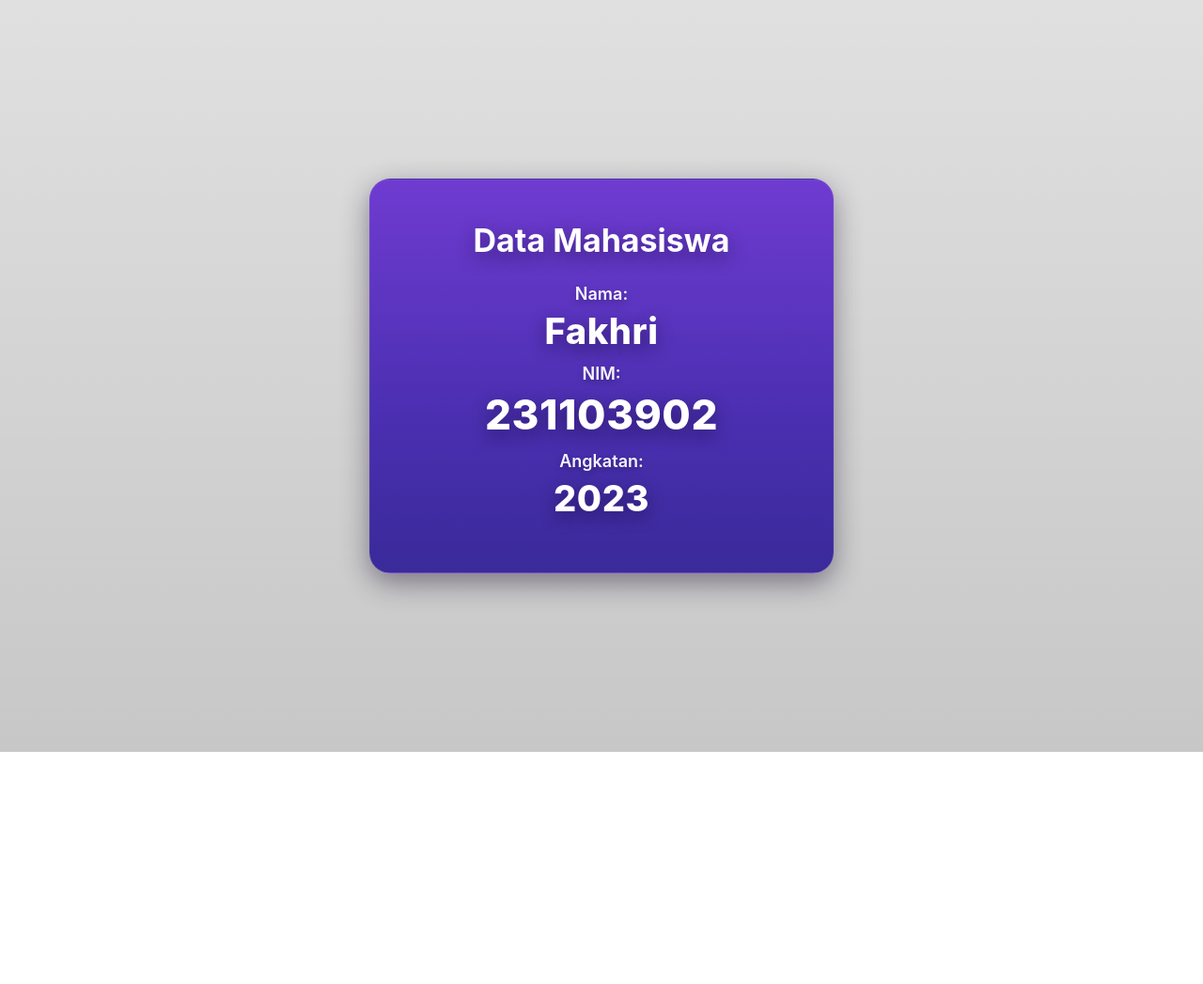
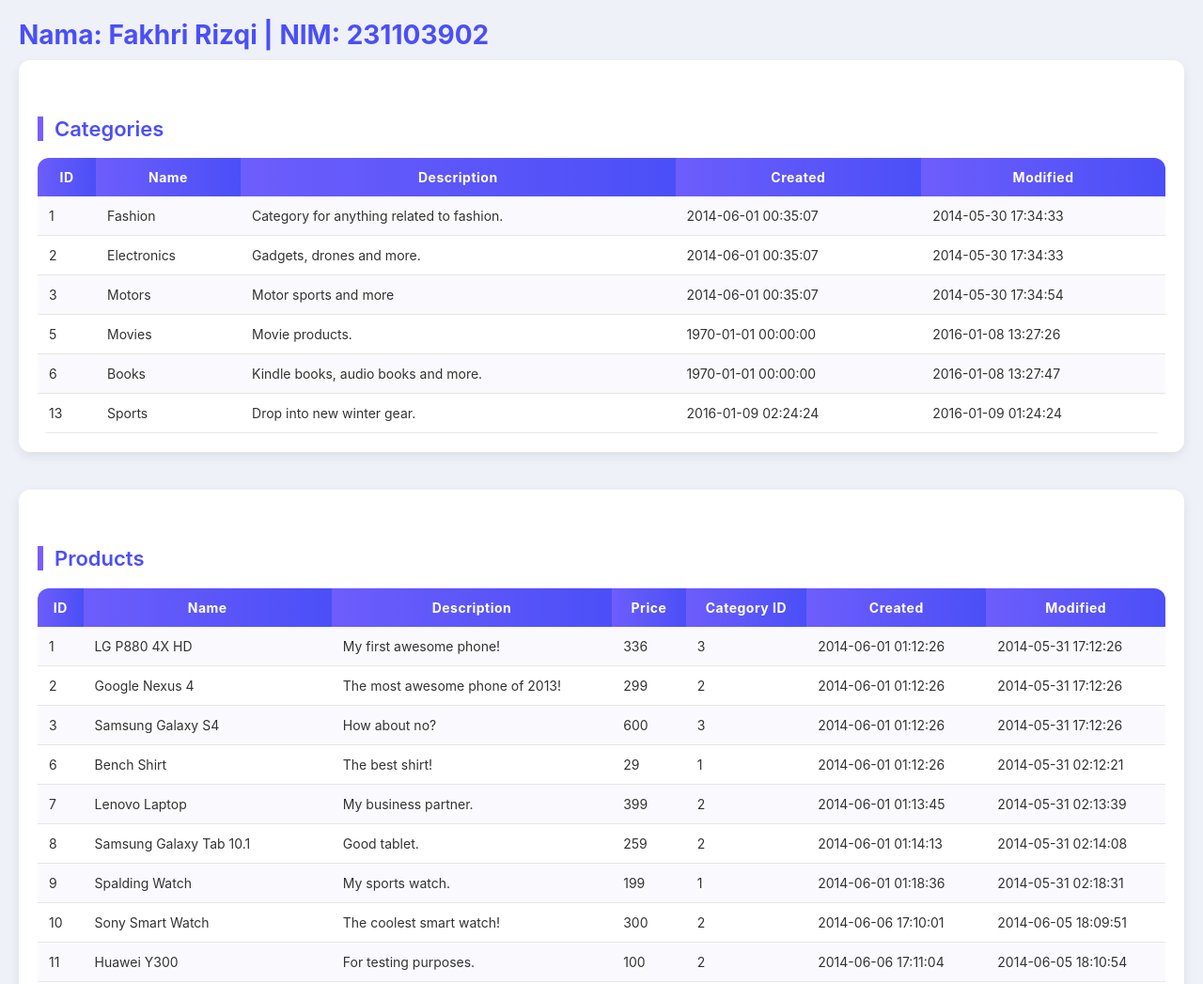
Before and after one commit to wakwangi8/fakhritugas, a plain HTML site: page index.html in a window 1280 px wide. Shown: the top 1047 px of the page at 94% size. Before the commit the page ends 800 px from the top, so only its background shows below. Drawn offline with Linux system fonts and the light colour scheme.

Commit message:
Add files via upload

```diff
--- a/index.html
+++ b/index.html
@@ -1,114 +1,120 @@
 <!DOCTYPE html>
-<html lang="id">
+<html>
 <head>
-  <meta charset="utf-8" />
-  <meta name="viewport" content="width=device-width,initial-scale=1" />
-  <title>Data Mahasiswa — Fakhri</title>
+<meta charset="UTF-8">
+<title>Fakhri Rizqi - NIM 231103902</title>
+
 <style>
-    html,body{
-      height:100%;
-      margin:0;
+/* ======== Modern Dashboard Style ======== */
+body {
+    font-family: "Inter", Arial, sans-serif;
+    background: #eef1f7;
+    margin: 20px;
+    color: #333;
 }
 
-    body {
-      background-image: url('assets/background.png');
-      background-size: cover;
-      background-position: center;
-      background-repeat: no-repeat;
-
-      font-family: "Inter", "Segoe UI", Roboto, Arial, sans-serif;
-      display:flex;
-      align-items:center;
-      justify-content:center;
+h1 {
+    font-size: 28px;
+    color: #4b4ff7;
+    font-weight: 700;
+    margin-bottom: 10px;
 }
 
-    .overlay {
-      position: absolute;
-      inset: 0;
-      background: linear-gradient(to bottom, rgba(0,0,0,0.12), rgba(0,0,0,0.22));
-      pointer-events: none;
+h2 {
+    margin-top: 40px;
+    color: #4b4ff7;
+    font-size: 22px;
+    border-left: 6px solid #7b5cff;
+    padding-left: 12px;
+    font-weight: 600;
 }
 
-    .card {
-      position: relative;
-      z-index: 2;
-      width: 420px;
-      max-width: 92%;
-      padding: 44px 36px;
-      border-radius: 22px;
-
-      background: linear-gradient(180deg, #6f3bd1 0%, #4b2fb1 60%, #3a2a9a 100%);
-      color: #ffffff;
-      box-shadow:
-        0 10px 30px rgba(20,12,40,0.45),
-        inset 0 1px 0 rgba(255,255,255,0.03);
-
-      border: 1px solid rgba(255,255,255,0.06);
-      text-align:center;
+/* Container card */
+.table-card {
+    background: white;
+    border-radius: 12px;
+    padding: 20px;
+    box-shadow: 0 4px 12px rgba(0,0,0,0.08);
+    margin-bottom: 40px;
 }
 
-    .card h1 {
-      margin: 0 0 26px 0;
-      font-size: 34px;
-      font-weight: 700;
-      text-shadow: 0 6px 20px rgba(10,6,30,0.45);
+/* Modern Table */
+table {
+    width: 100%;
+    border-collapse: collapse;
+    border-radius: 12px;
+    overflow: hidden;
 }
 
-    .info {
-      display:block;
-      margin: 12px 0;
+th {
+    background: linear-gradient(90deg, #6d5dfc, #4b4ff7);
+    color: #fff;
+    padding: 12px;
+    border: none;
+    font-size: 14px;
+    letter-spacing: 0.5px;
 }
 
-    .label {
-      display:block;
-      font-size: 18px;
-      opacity: 0.95;
-      margin-bottom: 6px;
-      font-weight: 600;
-      text-shadow: 0 3px 8px rgba(10,6,30,0.35);
+td {
+    padding: 12px;
+    border-bottom: 1px solid #e6e6e6;
+    font-size: 14px;
+    background: #fff;
+    transition: background 0.2s ease;
 }
 
-    .value {
-      display:block;
-      font-size: 38px;
-      font-weight: 800;
-      letter-spacing: 0.6px;
-      text-shadow:
-        0 6px 18px rgba(10,6,30,0.45),
-        0 1px 0 rgba(255,255,255,0.02);
+tr:hover td {
+    background: #f2f0ff;
 }
 
-    .nim .value { font-size: 44px; }
-
-    @media (max-width:480px) {
-      .card { padding: 28px 20px; border-radius: 16px; }
-      .card h1 { font-size: 22px; margin-bottom: 18px; }
-      .label { font-size: 14px; }
-      .value { font-size: 28px; }
-      .nim .value { font-size: 32px; }
+/* Zebra stripe */
+tr:nth-child(even) td {
+    background: #fafafe;
 }
 </style>
 </head>
 <body>
-  <div class="overlay"></div>
 
-  <main class="card">
-    <h1>Data Mahasiswa</h1>
+<h1>Nama: Fakhri Rizqi | NIM: 231103902</h1>
 
-    <div class="info">
-      <div class="label">Nama:</div>
-      <div class="value">Fakhri</div>
+<!-- Categories Card -->
+<div class="table-card">
+<h2>Categories</h2>
+<table>
+<tr><th>ID</th><th>Name</th><th>Description</th><th>Created</th><th>Modified</th></tr>
+<tr><td>1</td><td>Fashion</td><td>Category for anything related to fashion.</td><td>2014-06-01 00:35:07</td><td>2014-05-30 17:34:33</td></tr>
+<tr><td>2</td><td>Electronics</td><td>Gadgets, drones and more.</td><td>2014-06-01 00:35:07</td><td>2014-05-30 17:34:33</td></tr>
+<tr><td>3</td><td>Motors</td><td>Motor sports and more</td><td>2014-06-01 00:35:07</td><td>2014-05-30 17:34:54</td></tr>
+<tr><td>5</td><td>Movies</td><td>Movie products.</td><td>1970-01-01 00:00:00</td><td>2016-01-08 13:27:26</td></tr>
+<tr><td>6</td><td>Books</td><td>Kindle books, audio books and more.</td><td>1970-01-01 00:00:00</td><td>2016-01-08 13:27:47</td></tr>
+<tr><td>13</td><td>Sports</td><td>Drop into new winter gear.</td><td>2016-01-09 02:24:24</td><td>2016-01-09 01:24:24</td></tr>
+</table>
 </div>
 
-    <div class="info nim">
-      <div class="label">NIM:</div>
-      <div class="value">231103902</div>
+<!-- Products Card -->
+<div class="table-card">
+<h2>Products</h2>
+<table>
+<tr><th>ID</th><th>Name</th><th>Description</th><th>Price</th><th>Category ID</th><th>Created</th><th>Modified</th></tr>
+<tr><td>1</td><td>LG P880 4X HD</td><td>My first awesome phone!</td><td>336</td><td>3</td><td>2014-06-01 01:12:26</td><td>2014-05-31 17:12:26</td></tr>
+<tr><td>2</td><td>Google Nexus 4</td><td>The most awesome phone of 2013!</td><td>299</td><td>2</td><td>2014-06-01 01:12:26</td><td>2014-05-31 17:12:26</td></tr>
+<tr><td>3</td><td>Samsung Galaxy S4</td><td>How about no?</td><td>600</td><td>3</td><td>2014-06-01 01:12:26</td><td>2014-05-31 17:12:26</td></tr>
+<tr><td>6</td><td>Bench Shirt</td><td>The best shirt!</td><td>29</td><td>1</td><td>2014-06-01 01:12:26</td><td>2014-05-31 02:12:21</td></tr>
+<tr><td>7</td><td>Lenovo Laptop</td><td>My business partner.</td><td>399</td><td>2</td><td>2014-06-01 01:13:45</td><td>2014-05-31 02:13:39</td></tr>
+<tr><td>8</td><td>Samsung Galaxy Tab 10.1</td><td>Good tablet.</td><td>259</td><td>2</td><td>2014-06-01 01:14:13</td><td>2014-05-31 02:14:08</td></tr>
+<tr><td>9</td><td>Spalding Watch</td><td>My sports watch.</td><td>199</td><td>1</td><td>2014-06-01 01:18:36</td><td>2014-05-31 02:18:31</td></tr>
+<tr><td>10</td><td>Sony Smart Watch</td><td>The coolest smart watch!</td><td>300</td><td>2</td><td>2014-06-06 17:10:01</td><td>2014-06-05 18:09:51</td></tr>
+<tr><td>11</td><td>Huawei Y300</td><td>For testing purposes.</td><td>100</td><td>2</td><td>2014-06-06 17:11:04</td><td>2014-06-05 18:10:54</td></tr>
+<tr><td>12</td><td>Abercrombie Lake Arnold Shirt</td><td>Perfect as gift!</td><td>60</td><td>1</td><td>2014-06-06 17:12:21</td><td>2014-06-05 18:12:11</td></tr>
+<tr><td>13</td><td>Abercrombie Allen Brook Shirt</td><td>Cool red shirt!</td><td>70</td><td>1</td><td>2014-06-06 17:12:59</td><td>2014-06-05 18:12:49</td></tr>
+<tr><td>26</td><td>Another product</td><td>Awesome product!</td><td>555</td><td>2</td><td>2014-11-22 19:07:34</td><td>2014-11-21 20:07:34</td></tr>
+<tr><td>28</td><td>Wallet</td><td>You can absolutely use this one!</td><td>799</td><td>6</td><td>2014-12-04 21:12:03</td><td>2014-12-03 22:12:03</td></tr>
+<tr><td>31</td><td>Amanda Waller Shirt</td><td>New awesome shirt!</td><td>333</td><td>1</td><td>2014-12-13 00:52:54</td><td>2014-12-12 01:52:54</td></tr>
+<tr><td>42</td><td>Nike Shoes for Men</td><td>Nike Shoes</td><td>12999</td><td>3</td><td>2015-12-12 06:47:08</td><td>2015-12-12 05:47:08</td></tr>
+<tr><td>48</td><td>Bristol Shoes</td><td>Awesome shoes.</td><td>999</td><td>5</td><td>2016-01-08 06:36:37</td><td>2016-01-08 05:36:37</td></tr>
+<tr><td>60</td><td>Rolex Watch</td><td>Luxury watch.</td><td>25000</td><td>1</td><td>2016-01-11 15:46:02</td><td>2016-01-11 14:46:02</td></tr>
+</table>
 </div>
 
-    <div class="info">
-      <div class="label">Angkatan:</div>
-      <div class="value">2023</div>
-    </div>
-  </main>
 </body>
 </html>
```
Lines whose indentation alone changed are shown as unchanged.
